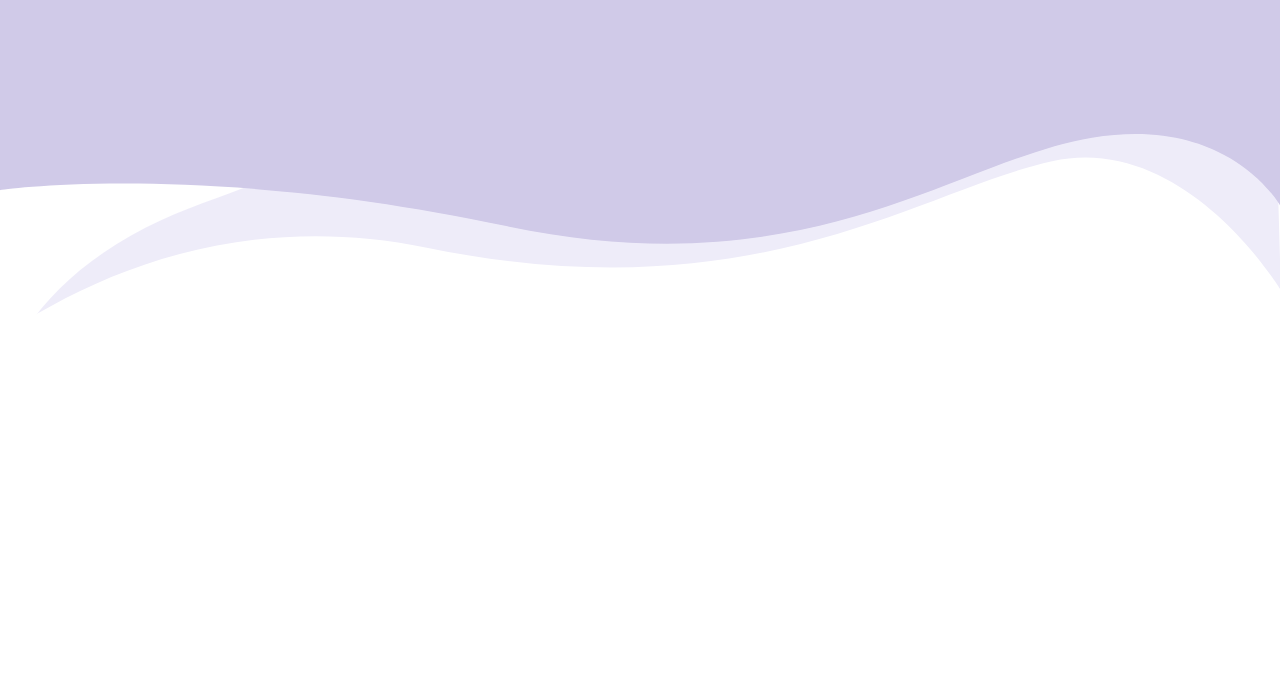
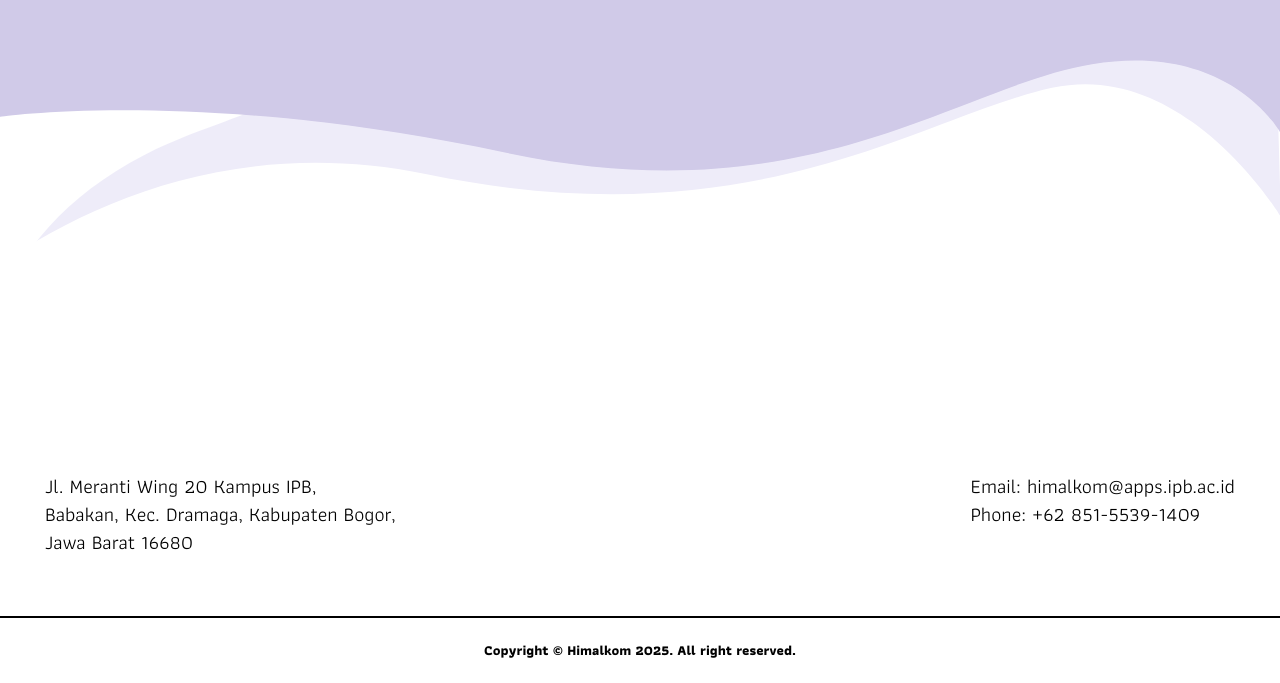
Before and after one commit to AghnatHs/frontend-landing-page-himalkom, a React (Vite) app: page /riset in a window 1280 px wide. Shown: the part 388-1071 px from the top of the page. Before the commit the page ends 924 px from the top, so only its background shows below. Built offline with nearby package versions, Linux system fonts and the light colour scheme.

Commit message:
Add footer component and update layout structure

```diff
--- a/src/App.jsx
+++ b/src/App.jsx
@@ -17,6 +17,7 @@ import Galeri from './pages/Galeri';
 import Megaproker from './pages/Megaproker';
 import Riset from './pages/Riset';
 import Header from './components/header';
+import Footer from './components/footer';
 
 const App = () => {
   return (
@@ -42,6 +43,7 @@ const App = () => {
           <Route path="/riset" element={<Riset />} />
         </Routes>
       </MainLayout>
+      <Footer />
     </Router>
   );
 };
--- /dev/null
+++ b/src/components/footer/footer.jsx
@@ -0,0 +1,30 @@
+import React from 'react';
+
+const Section = () => {
+  return (
+    <>
+      <div className="flex flex-col md:flex-row font-athiti text-xl justify-between px-[45px] py-[60px]">
+        <div>
+          <p> Jl. Meranti Wing 20 Kampus IPB, <br />
+          Babakan, Kec. Dramaga, Kabupaten Bogor, <br />
+          Jawa Barat 16680
+          </p>
+        </div>
+
+        <div>
+          <p>Email: himalkom@apps.ipb.ac.id <br />
+          Phone: +62 851-5539-1409 </p>
+        </div>
+      </div>
+
+      <div className="border-[1.5px] border-solid h-[1px] w-full"></div>
+
+      <div className="items-center justify-center flex h-[65px]">
+        <p className="font-athiti font-bold text-[14px]" >Copyright © Himalkom 2025. All right reserved.</p>
+        <div></div>
+      </div>
+    </>
+  )
+}
+
+export default Section;
--- /dev/null
+++ b/src/components/footer/index.jsx
@@ -0,0 +1,12 @@
+import React from "react";
+import Section from "./footer";
+
+const Footer = () => {
+  return (
+    <footer className="  left-0 bottom-0">
+      <Section />
+    </footer>
+  )
+}
+
+export default Footer;
--- a/src/components/header/index.jsx
+++ b/src/components/header/index.jsx
@@ -14,7 +14,7 @@ const Nav = () => {
   return (
     <>
       <nav>
-        <div className="hidden justify md:flex">
+        <div className="hidden z-50 justify md:flex">
           <NavLinks />
         </div>
         <div className="md:hidden">
@@ -29,7 +29,7 @@ const Nav = () => {
 
 const Header = () => {
   return (
-    <header className="bg-white sticky z-[1] mx-auto flex flex-wrap items-center px-[5vw] py-[1vw] justify-between top-0 shadow-[0px_0px_27.6px_-12px_#281871]">
+    <header className="bg-white z-50 w-screen fixed mx-auto flex flex-wrap items-center px-[5vw] py-[1vw] justify-between top-0 shadow-[0px_0px_27.6px_-12px_#281871]">
       <Logo />
       <Nav />
     </header>
--- a/src/layout/MainLayout.jsx
+++ b/src/layout/MainLayout.jsx
@@ -3,7 +3,7 @@ import TImages from '../utils/images';
 
 const MainLayout = ({ children }) => {
   return (
-    <div className="relative">
+    <div className="relative min-h-screen flex-1">
       <img
         src={TImages.BACKGROUNDS.HERO_PATTERN}
         alt="Hero Background"
--- a/src/pages/Komunitas/index.jsx
+++ b/src/pages/Komunitas/index.jsx
@@ -1,4 +1,4 @@
-import React, { useState, useEffect } from 'react';
+import React from 'react';
 import { useParams } from "react-router-dom";
 
 // Import custom hooks
```
